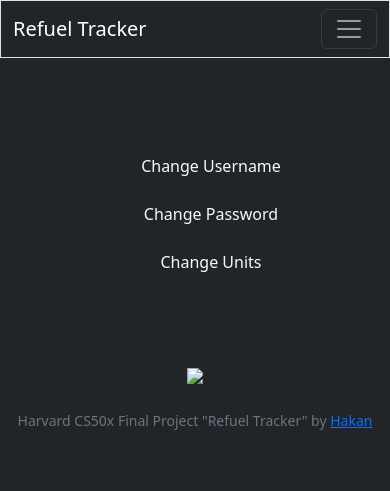
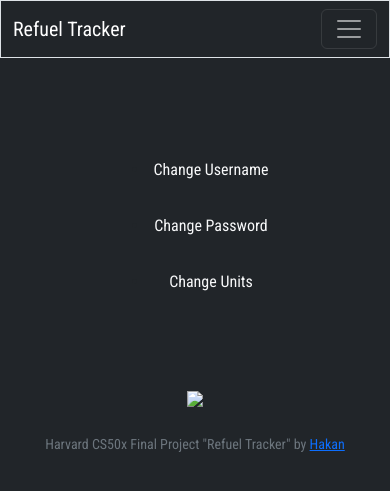
Before and after one commit to hakanayata/refuel-tracker, a Flask app: page /account in a window 390 px wide. Shown: the top 491 px of the page. Run offline with Flask 2, Linux system fonts and the light colour scheme; a user stored in the database is signed in; some libraries are stand-ins or nearby versions.

Commit message:
debugging mobile bs-modal

```diff
--- a/static/styles.css
+++ b/static/styles.css
@@ -1,4 +1,4 @@
-/* body {
+body {
     font-family: 'Roboto Condensed', sans-serif;
 }
 
@@ -43,9 +43,9 @@
     width: 42.8px;
     font-size: 1.3rem;
     margin: 3px;
-} */
+}
 
-/* @media only screen and (max-width: 768px) {
+@media only screen and (max-width: 768px) {
 
     input[type="text"],
     input[type="number"],
@@ -76,10 +76,10 @@
         font-size: 14px;
     }
 
-} */
+}
 
 
-/* @media print {
+@media print {
     body * {
         visibility: hidden;
     }
@@ -101,4 +101,4 @@
         display: none;
     }
 
-} */
+}
```
